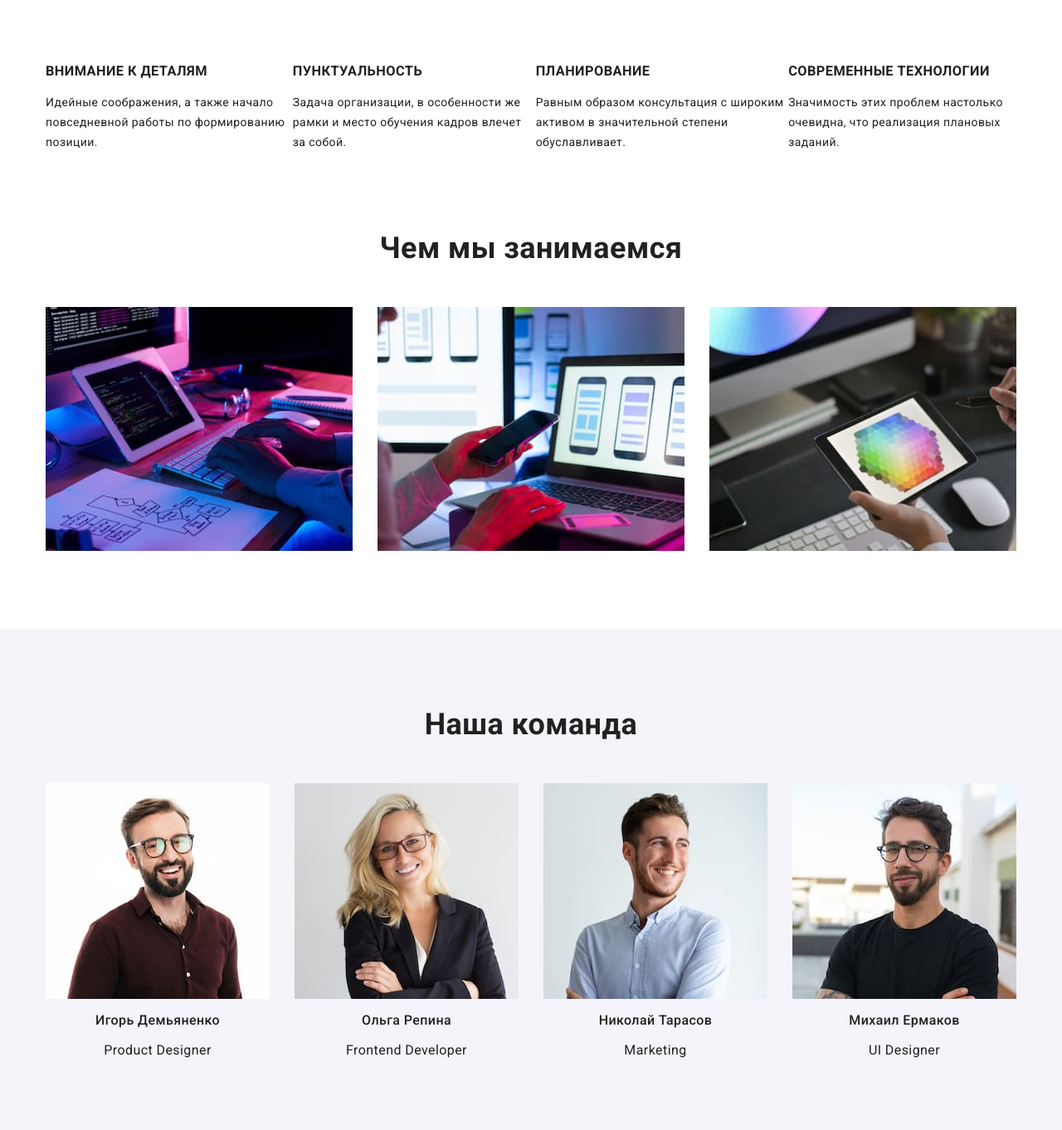
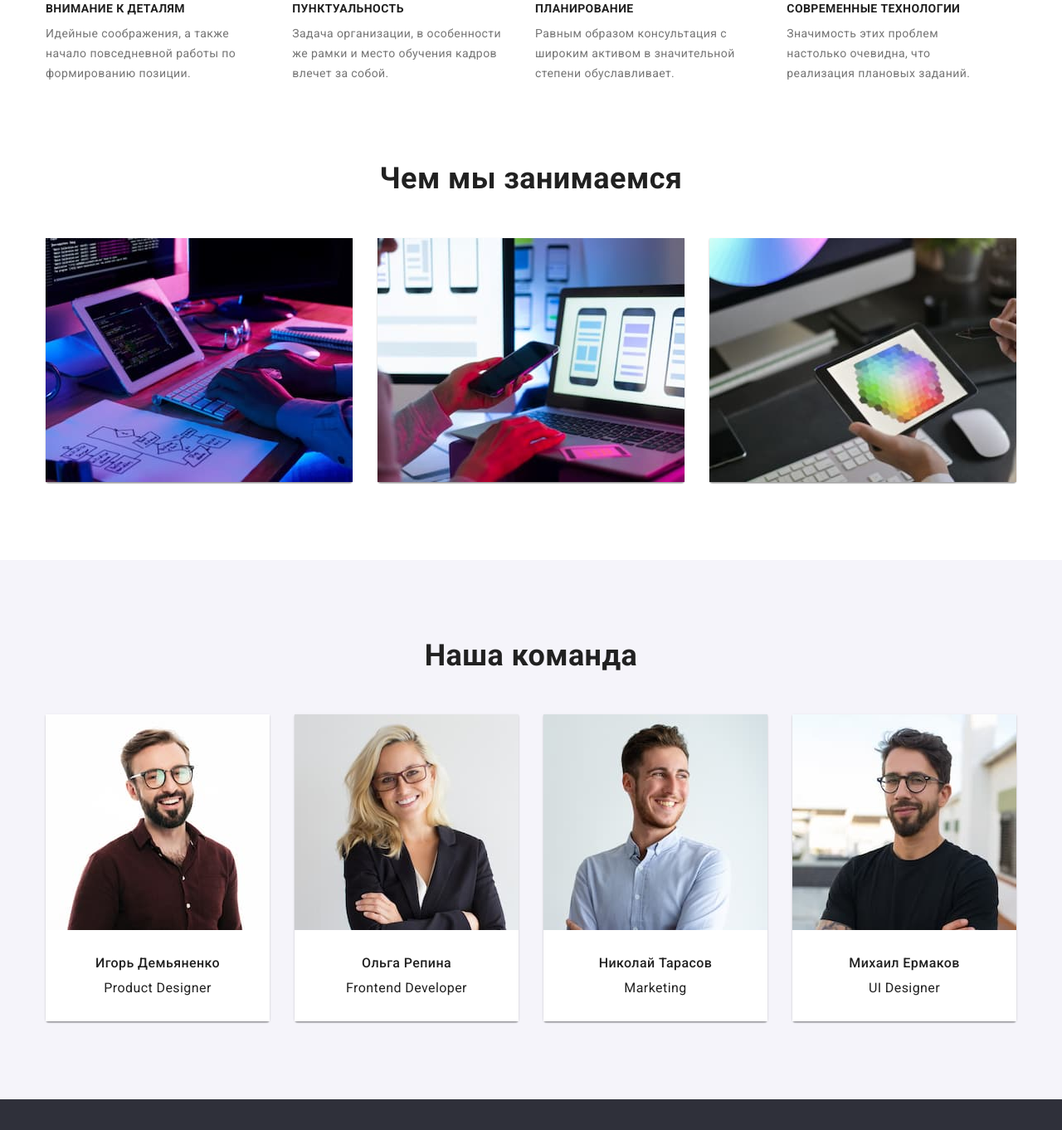
Before and after one commit to pylyps/goit-markup-hw-03, a plain HTML site: page index.html in a window 1280 px wide. Shown: the part 738-2100 px from the top of the page at 83% size. Drawn offline with nearby package versions, Linux system fonts and the light colour scheme.

Commit message:
Home work correction
1. Виправлені розміри (паддінги та маржини) між контейнерами
2. Додано до карток тіні та заокруглені кути.

```diff
--- a/css/styles.css
+++ b/css/styles.css
@@ -55,7 +55,9 @@ height:auto;
 
 /* контейнер */
 
-.container{width: 1200px;
+.container{box-sizing: border-box;
+
+width: 1200px;
 padding-left: 15px;
 padding-right: 15px;
 margin-left: auto;
@@ -88,10 +90,8 @@ margin-right: auto;}
     font-size: 26px;
     line-height: 1.2;
     letter-spacing: 0.03em;
-;
+}
 
-
-}
 .logo .logo-span{color: var(--color-text-main);}
 .logo-footer{display: inline-flex;
     color: var(--color-button-prima);
@@ -103,6 +103,8 @@ align-items: center;
 }
 
 .nav-list{display: flex;
+    margin:0;
+    padding-left: 0;
 margin-left: 93px;}
 .nav-list .li + .li {margin-left: 50px;
 }
@@ -118,6 +120,8 @@ margin-left: 93px;}
 
 /* Contacts */
 .contacts-list{display: flex;
+    margin:0;
+    padding-left: 0;
     margin-left: auto;
 }
 .contacts-list .li + .li{margin-left: 50px;
@@ -148,19 +152,25 @@ align-items: center;
 
 }
 .hero-header {
+        max-width: 650px;
+        margin: 0 auto;
+
+
     color: var(--color-button-prima);
     font-weight: 900;
     font-size: 44px;
     line-height: 1.36;
     letter-spacing: 0.06em;
     text-transform: uppercase;
-    padding-top: 200px;
-    padding-bottom: 30px;
+
 }
 .grey {
     background-color: var(--color-bg-hero);
-    margin-bottom: 94px;
+    padding: 60px 0;
     padding-top: 60px;
+}
+.hero.grey{
+    padding: 200px 0;
 }
 
 /* buttons */
@@ -182,8 +192,7 @@ align-items: center;
     line-height: 1.88;
     letter-spacing: 0.06em;
     margin: auto;
-    margin-bottom: 200px;
-}
+ }
 
 .button.primary:hover,
 .button.primary:focus{background-color: var(--color-botton-hover);}
@@ -213,7 +222,7 @@ align-items: center;
     }
 
 /* Описание преимуществ */
-.advantage{margin-bottom: 94px;}
+.advantage{padding: 94px 0;}
 .advant-list, .work-list, .team-list{
     display: flex;
 }
@@ -222,17 +231,29 @@ align-items: center;
 } */
 
 /* Чем занимаемся */
-.work{margin-bottom: 94px;}
+.work{padding-bottom: 94px;}
 
 /* Команда */
 
-.team-header{padding-top: 94px;
+.card-set-item{
+background: #FFFFFF;
+
+    box-shadow: 0px 1px 3px rgba(0, 0, 0, 0.12),
+                0px 1px 1px rgba(0, 0, 0, 0.14),
+                0px 2px 1px rgba(0, 0, 0, 0.2);
+    border-radius: 0px 0px 4px 4px;
+    }
+
+.team-header{
 margin-bottom: 50px;}
 
 .team-list{--item-number: 4;
 }
 
+.team-caption{padding: 30px;
+    background-color: var(--color-button-prima);
 
+}
 
 .advant-title.work.team-header.team-title{color:var(--color-text-main);
 letter-spacing: 0.03em;}
@@ -242,13 +263,19 @@ letter-spacing: 0.03em;}
     letter-spacing: 0.03em;
 }
 
-.advant-title{font-weight: 700;
+.advant-title{margin: 0 0 10px 0;
+
+    font-size: 14px;
+    font-weight: 700;
     line-height: 1.14;
     text-transform: uppercase;}
 
 .advant-text{font-weight: 400;
     line-height: 1.71;
+    color: var(--color-text-secondary)
    }
+
+.advant-item{margin-right: 30px;}
 
 /* Чем занимаемся */
 .work-head,
@@ -262,8 +289,11 @@ letter-spacing: 0.03em;}
 
 /* Команда */
 .team{background-color: var(--color-bg-secondary);
+    padding-top: 94px;
     padding-bottom: 94px;}
-.team-title{font-weight: 500;
+.team-title{margin: 0 0 10px 0;
+
+    font-weight: 500;
     font-size: 16px;
     line-height: 1.19;
     text-align: center;
@@ -299,35 +329,36 @@ letter-spacing: 0.03em;}
 .mail{ display: block;
     margin-bottom: 9px;}
 
-.tel{padding-bottom: 60px;}
+
 
 
 
 /* portfolio */
 
-.header-portfolio{margin-bottom: 94px;}
+.section{padding: 94px 0;}
 
 /* Кнопки фільтрації */
 
-
-.portfolio{margin-bottom: 94px;}
 
 .filters{display: flex;
 justify-content: center;
 margin-bottom: 34px;
 }
 
-.button.seconadry{margin-right: 8px;}
-.button.seconadry:not(:last-child){margin: 0px;}
+.button.secondary{margin-right: 8px;}
+.button.secondary:not(:last-child){margin: 0px;}
 
-.portfolio-figure{border-bottom:1px solid var(--color-border);
+.portfolio-figure{padding: 20px 24px;
+    border-bottom:1px solid var(--color-border);
     border-left: 1px solid var(--color-border);
     border-right: 1px solid var(--color-border);
 }
-.portfolio-head{letter-spacing:0.06em;
+.portfolio-head{margin-bottom: 4px;
+    letter-spacing:0.06em;
     font-weight: 700;
     font-size: 18px;
-    line-height: 2;}
+    line-height: 2;
+}
 .portfolio-class{font-weight: 400;
     font-size: 16px;
     line-height: 1.88;
--- a/index.html
+++ b/index.html
@@ -72,28 +72,28 @@
         <div class="container">
           <h2 hidden>Преимущества</h2>
           <ul class="advant-list li">
-            <li class="">
+            <li class="advant-item">
               <h3 class="advant-title">ВНИМАНИЕ К ДЕТАЛЯМ</h3>
               <p class="advant-text">
                 Идейные соображения, а также начало повседневной работы по
                 формированию позиции.
               </p>
             </li>
-            <li class="">
+            <li class="advant-item">
               <h3 class="advant-title">ПУНКТУАЛЬНОСТЬ</h3>
               <p class="advant-text">
                 Задача организации, в особенности же рамки и место обучения
                 кадров влечет за собой.
               </p>
             </li>
-            <li class="">
+            <li class="advant-item">
               <h3 class="advant-title">ПЛАНИРОВАНИЕ</h3>
               <p class="advant-text">
                 Равным образом консультация с широким активом в значительной
                 степени обуславливает.
               </p>
             </li>
-            <li class="">
+            <li class="advant-item">
               <h3 class="advant-title">СОВРЕМЕННЫЕ ТЕХНОЛОГИИ</h3>
               <p class="advant-text">
                 Значимость этих проблем настолько очевидна, что реализация
@@ -150,7 +150,7 @@
                   width="270"
                   height="260"
                 />
-                <figcaption>
+                <figcaption class="team-caption">
                   <h3 class="team-title">Игорь Демьяненко</h3>
                   <p lang="en" class="team-par">Product Designer</p>
                 </figcaption>
@@ -164,7 +164,7 @@
                   width="270"
                   height="260"
                 />
-                <figcaption>
+                <figcaption class="team-caption">
                   <h3 class="team-title">Ольга Репина</h3>
                   <p lang="en" class="team-par">Frontend Developer</p>
                 </figcaption>
@@ -178,7 +178,7 @@
                   width="270"
                   height="260"
                 />
-                <figcaption>
+                <figcaption class="team-caption">
                   <h3 class="team-title">Николай Тарасов</h3>
                   <p lang="en" class="team-par">Marketing</p>
                 </figcaption>
@@ -192,7 +192,7 @@
                   width="270"
                   height="260"
                 />
-                <figcaption>
+                <figcaption class="team-caption">
                   <h3 class="team-title">Михаил Ермаков</h3>
                   <p lang="en" class="team-par">UI Designer</p>
                 </figcaption>
```
Also changed, not shown: portfolio.html (+9 -3 lines).
